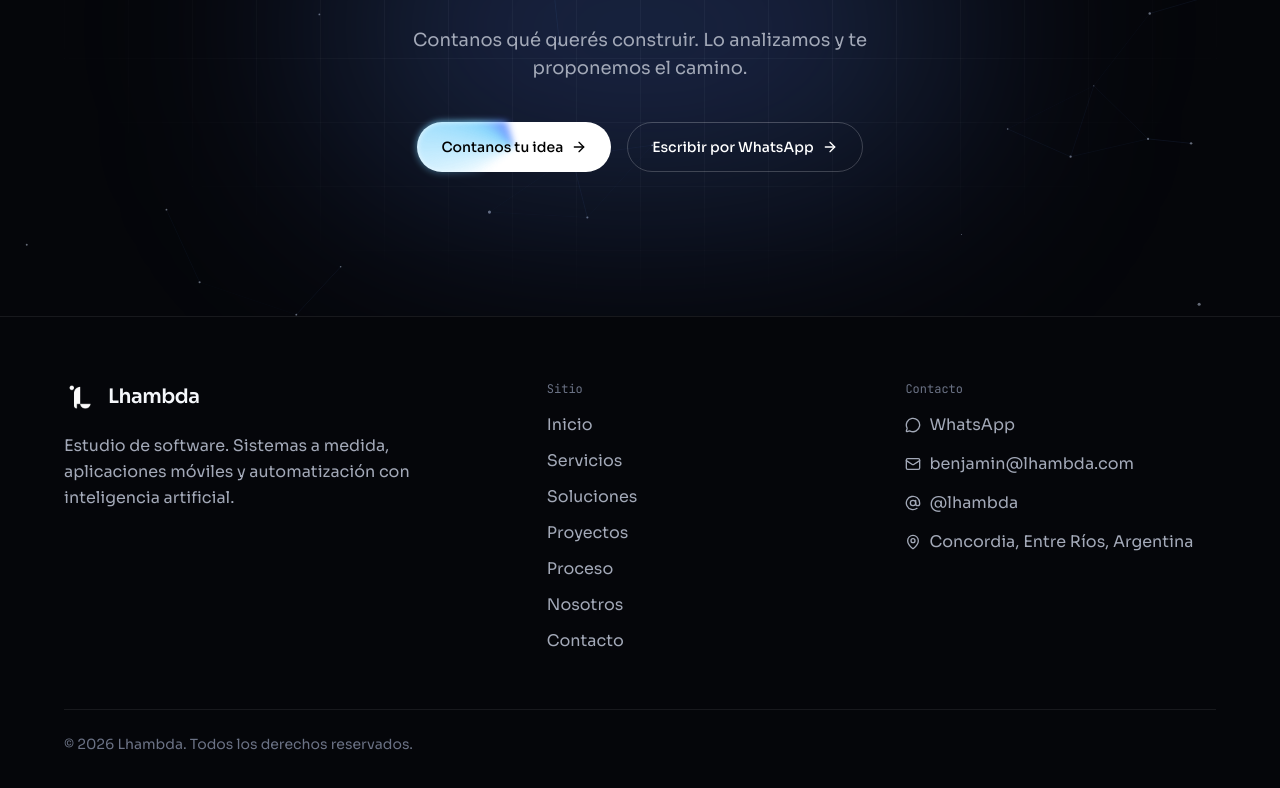
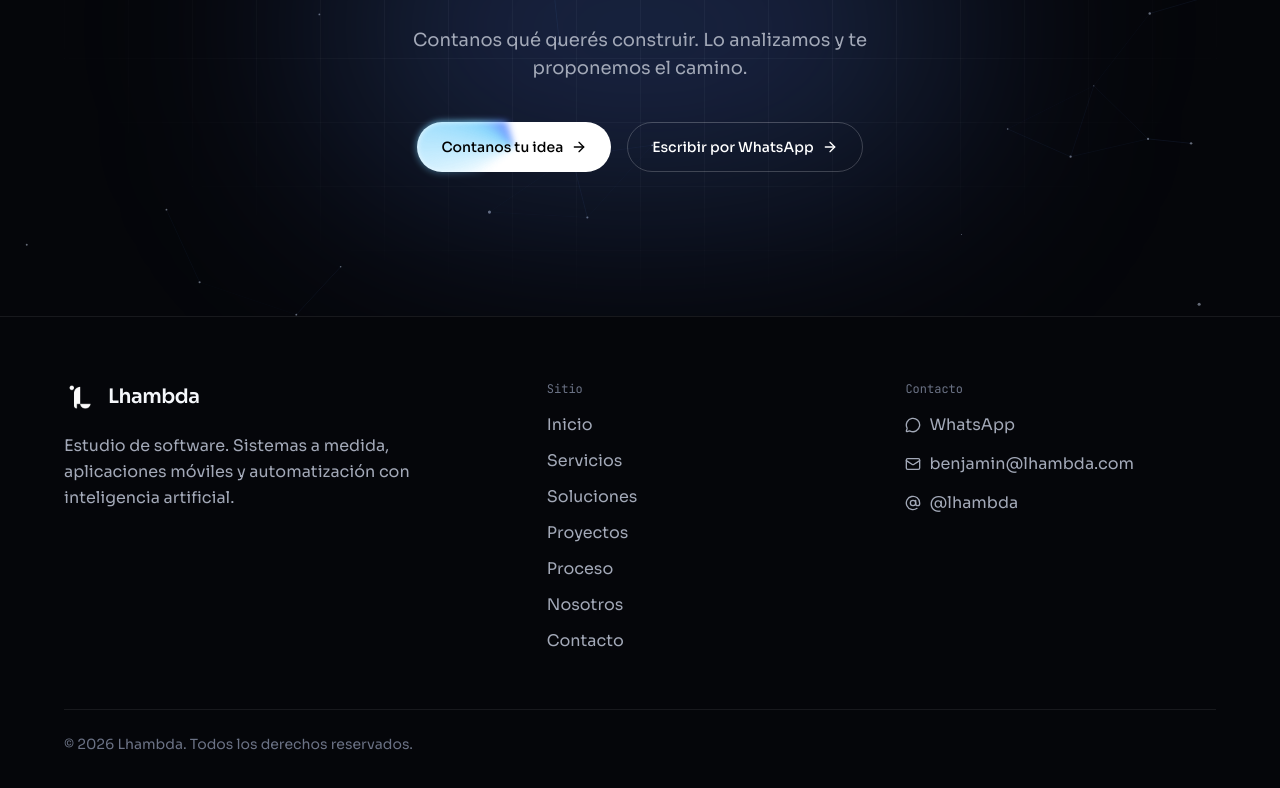
Before and after one commit to lhambdacompany/lhambda-landing, a React (Vite) app: page / in a window 1280 px wide. Shown: the part 5727-6515 px from the top of the page. Built offline with nearby package versions, Linux system fonts and the light colour scheme.

Commit message:
Add files via upload

```diff
--- a/src/components/Footer.jsx
+++ b/src/components/Footer.jsx
@@ -1,5 +1,5 @@
 import { Link } from 'react-router-dom'
-import { AtSign, Mail, MapPin, MessageCircle } from 'lucide-react'
+import { AtSign, Mail, MessageCircle } from 'lucide-react'
 import { contact, nav, wa } from '../data/contenido'
 import { Container } from './ui'
 
@@ -29,7 +29,6 @@ export default function Footer() {
               <li><a className="inline-flex items-center gap-2 transition hover:text-white" href={wa('Hola, quiero consultar por un desarrollo.')} target="_blank" rel="noreferrer"><MessageCircle className="h-4 w-4" />WhatsApp</a></li>
               <li><a className="inline-flex items-center gap-2 transition hover:text-white" href={`mailto:${contact.email}`}><Mail className="h-4 w-4" />{contact.email}</a></li>
               <li><a className="inline-flex items-center gap-2 transition hover:text-white" href={contact.instagram} target="_blank" rel="noreferrer"><AtSign className="h-4 w-4" />{contact.instagramUser}</a></li>
-              <li className="inline-flex items-center gap-2"><MapPin className="h-4 w-4" />{contact.place}</li>
             </ul>
           </div>
         </div>
--- a/src/components/visuals.jsx
+++ b/src/components/visuals.jsx
@@ -123,7 +123,7 @@ export function Radar({ label }) {
       <span className="absolute inset-[28%] rounded-full border border-white/10" />
       <span className="absolute inset-[14%] rounded-full border border-dashed border-white/10" />
       <span className="relative h-3 w-3 rounded-full bg-glow shadow-[0_0_22px_7px_rgba(125,211,252,.75)]" />
-      <span className="absolute bottom-[10%] font-mono text-xs text-ink-2">{label}</span>
+      {label && <span className="absolute bottom-[10%] font-mono text-xs text-ink-2">{label}</span>}
     </div>
   )
 }
```
